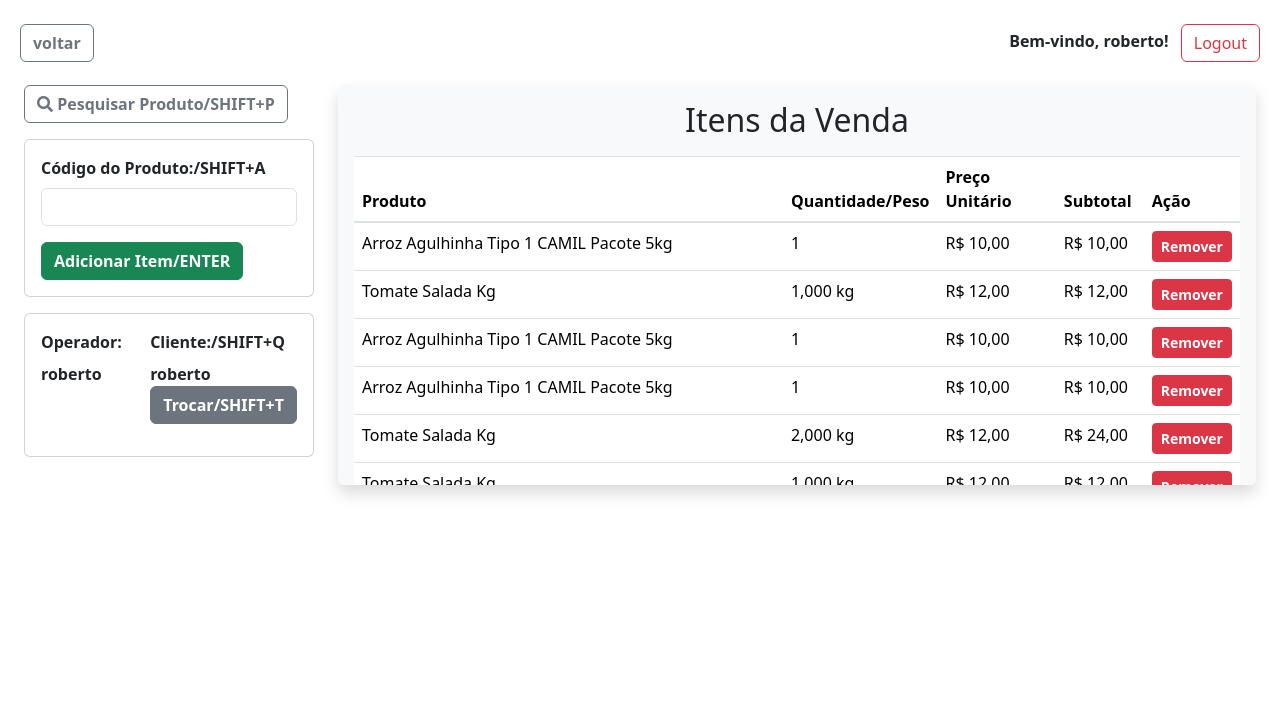
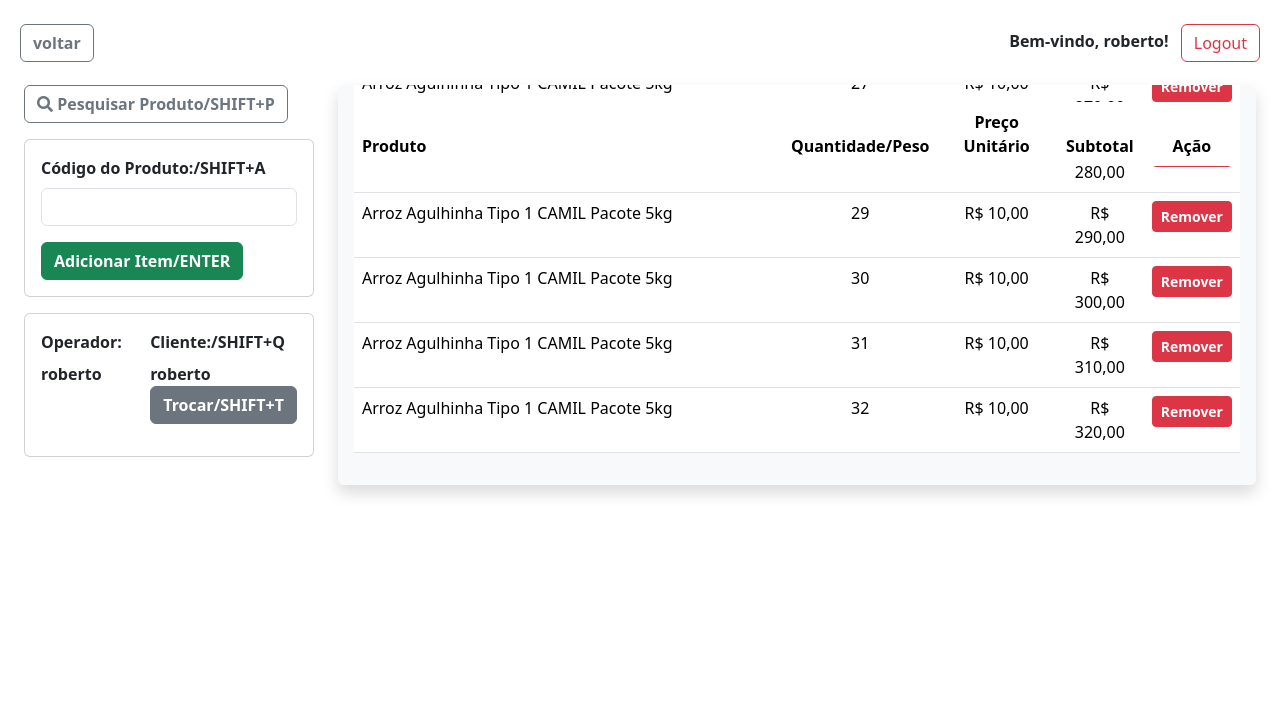
Before and after one commit to robaj9545/PDVSeplanNew, a Django app: page /pdvweb/realizar_venda/ in a window 1280 px wide. Shown: the top 701 px of the page. Run offline with Django 5.2, Linux system fonts and the light colour scheme; a user stored in the database is signed in; data comes from the database, SQL or seed files in the repository; both versions use the stored data as it was after the commit; some libraries are stand-ins or nearby versions.

Commit message:
Atualizando

```diff
--- a/pdvweb/templates/pdvweb/realizar_venda.html
+++ b/pdvweb/templates/pdvweb/realizar_venda.html
@@ -146,48 +146,51 @@
         <!-- Itens da Venda -->
         <div class="col-md-9">
             <!-- Itens da Venda -->
-            <div id="itens-da-venda" class="mb-3 shadow p-3 bg-light rounded"
-                style="max-height: 400px; overflow-y: auto;">
-                <h2 class="mb-3 text-center">Itens da Venda</h2>
-                <div class="table-responsive">
-                    <table class="table">
-                        <thead>
+            <div id="itens-da-venda" class="mb-3 shadow p-3 bg-light rounded" style="max-height: 400px; overflow-y: auto;">
+
+
+                    <table style="max-height: 350px;" class="table text-center" >
+                        <thead class="sticky-top bg-light">
+
                             <tr>
-                                <th scope="col">Produto</th>
+                                <th class="text-left col-auto text-wrap" scope="col">Produto</th>
                                 <th scope="col">Quantidade/Peso</th>
                                 <th scope="col">Preço Unitário</th>
                                 <th scope="col">Subtotal</th>
                                 <th scope="col">Ação</th>
                             </tr>
                         </thead>
-                        <tbody>
+                        <tbody style="max-height: 350px;">
                             {% for item in itens_venda %}
                             <tr>
-                                <td>
+                                <td class="text-left col-auto text-wrap">
                                     {% if item.produto_por_quantidade %}
                                     {{ item.produto_por_quantidade.nome }}
                                     {% else %}
                                     {{ item.produto_por_peso.nome }}
                                     {% endif %}
                                 </td>
-                                <td>
+                                <td class="col-auto text-wrap">
                                     {% if item.quantidade %}
                                     {{ item.quantidade }}
                                     {% else %}
                                     {{ item.peso_vendido }} kg
                                     {% endif %}
                                 </td>
-                                <td>R$ {{ item.preco_unitario }}</td>
-                                <td>R$ {{ item.subtotal }}</td>
-                                <td id="remove"><a href="{% url 'pdvweb:remover_item' item.id %}"
-                                        class="btn btn-danger btn-sm"><strong>Remover</strong></a></td>
+                                <td class="col-auto text-wrap">R$ {{ item.preco_unitario }}</td>
+                                <td class="col-auto text-wrap">R$ {{ item.subtotal }}</td>
+                                <td id="remove" class="col-auto text-wrap">
+                                    <a href="{% url 'pdvweb:remover_item' item.id %}" class="btn btn-danger btn-sm"><strong>Remover</strong></a>
+                                </td>
                             </tr>
                             {% endfor %}
                         </tbody>
+
                     </table>
-                </div>
+
             </div>
         </div>
+
     </div>
 
     <!-- Footer PDV -->
@@ -315,7 +318,7 @@
         });
 
         function rolarParaUltimoItem() {
-            console.log("TABELA FUNCIONANDO");
+            console.log("ROLANDO A TABELA FUNCIONANDO");
             var tabela = $('#itens-da-venda');
             var alturaTabela = tabela[0].scrollHeight - tabela[0].offsetHeight;
             console.log(alturaTabela);
@@ -347,8 +350,8 @@
                         console.log('Item adicionado à venda com sucesso.');
                         // Atualize a seção do HTML que exibe o valor total da venda
                         $('#valor_total_venda').text(data.valor_total_venda);
-                        window.location.reload(); // Se necessário
-                        rolarParaUltimoItem();
+                        window.location.reload();
+
 
                     },
                     error: function (error) {
@@ -368,21 +371,23 @@
                         console.log('Item adicionado à venda com sucesso.');
                         // Atualize a seção do HTML que exibe o valor total da venda
                         $('#valor_total_venda').text(data.valor_total_venda);
-                        window.location.reload(); // Se necessário
-                        rolarParaUltimoItem();
+                        window.location.reload();
+
+
                     },
                     error: function (error) {
                         console.log('Erro ao adicionar item à venda:', error);
                     }
                 });
             }
+
+
         });
 
-
-
-
-
-
+        $(document).ready(function() {
+            // Coloque sua lógica aqui para ser executada após o carregamento da página
+            rolarParaUltimoItem();
+        });
 
         // Função para verificar o cliente e atualizar a interface
         $('#verificarClienteBtn').click(function () {
@@ -549,7 +554,7 @@
 
         // Escute o evento de pressionar uma tecla enquanto a tecla Shift está pressionada
         $(document).on('keydown', function(event) {
-            // Verificar se a tecla Shift + R foi pressionada
+            // Verificar se a tecla Shift foi pressionada
             if (shiftRPressed) {
                 // Verificar se as teclas de seta para cima ou para baixo foram pressionadas
                 if (event.key === 'ArrowUp' || event.key === 'ArrowDown') {
@@ -564,6 +569,11 @@
                     $('#itens-da-venda tbody tr').removeClass('selected');
                     // Adicionar a classe 'selected' à linha do item selecionado
                     $('#itens-da-venda tbody tr').eq(selectedItemIndex).addClass('selected');
+
+                    // Obter a posição da linha selecionada
+                    var selectedRowPosition = $('#itens-da-venda tbody tr').eq(selectedItemIndex).position().top;
+                    // Mover o scroll da tabela para a posição da linha selecionada
+                    $('#itens-da-venda').scrollTop(selectedRowPosition);
                 }
                 // Verificar se a tecla Enter foi pressionada para remover o item selecionado
                 else if (event.which === 13) {
@@ -595,6 +605,7 @@
             }
         });
 
+
         // Função para mover o foco para um elemento de entrada e selecionar seu conteúdo
         function focusInput(selector) {
             $(selector).focus().select();
```
Also changed, not shown: db.sqlite3.
